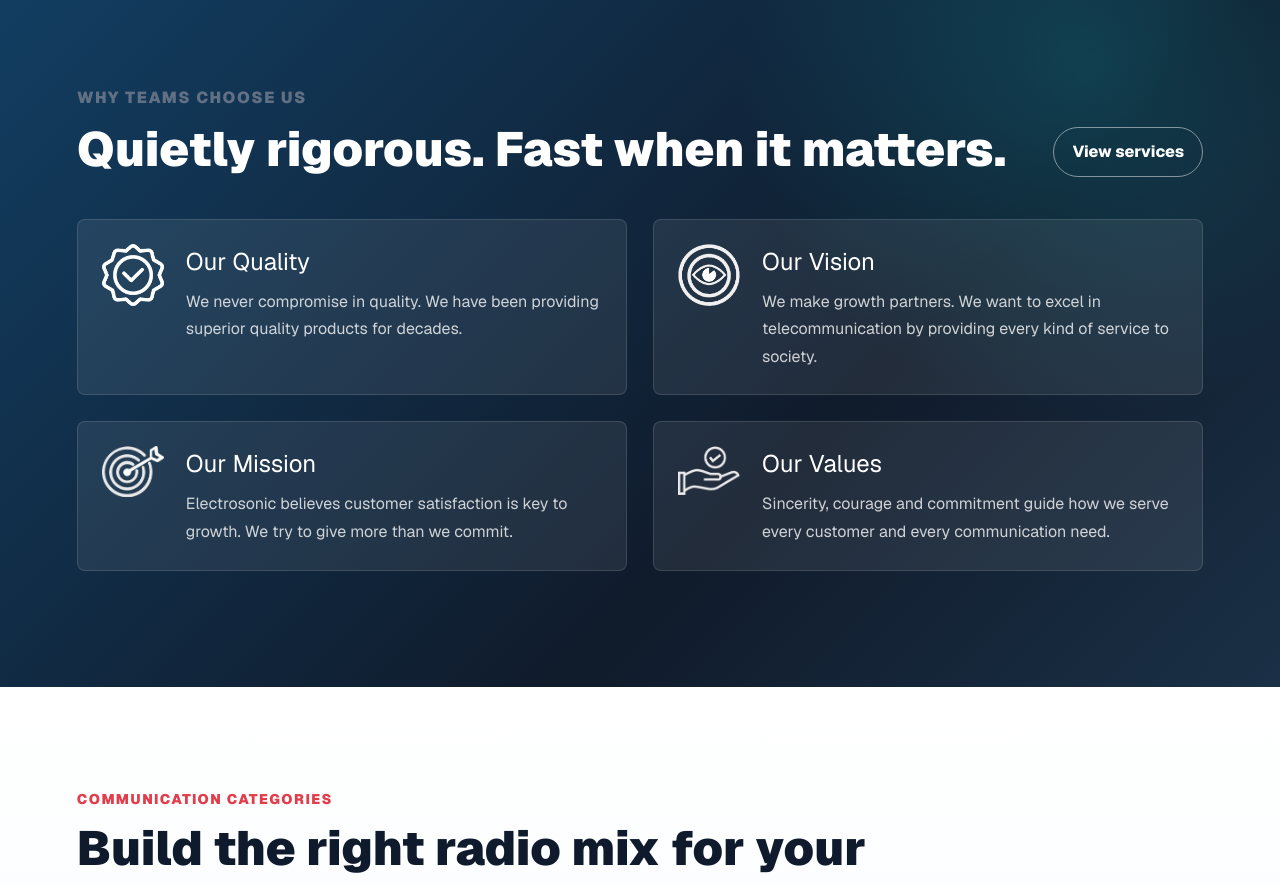
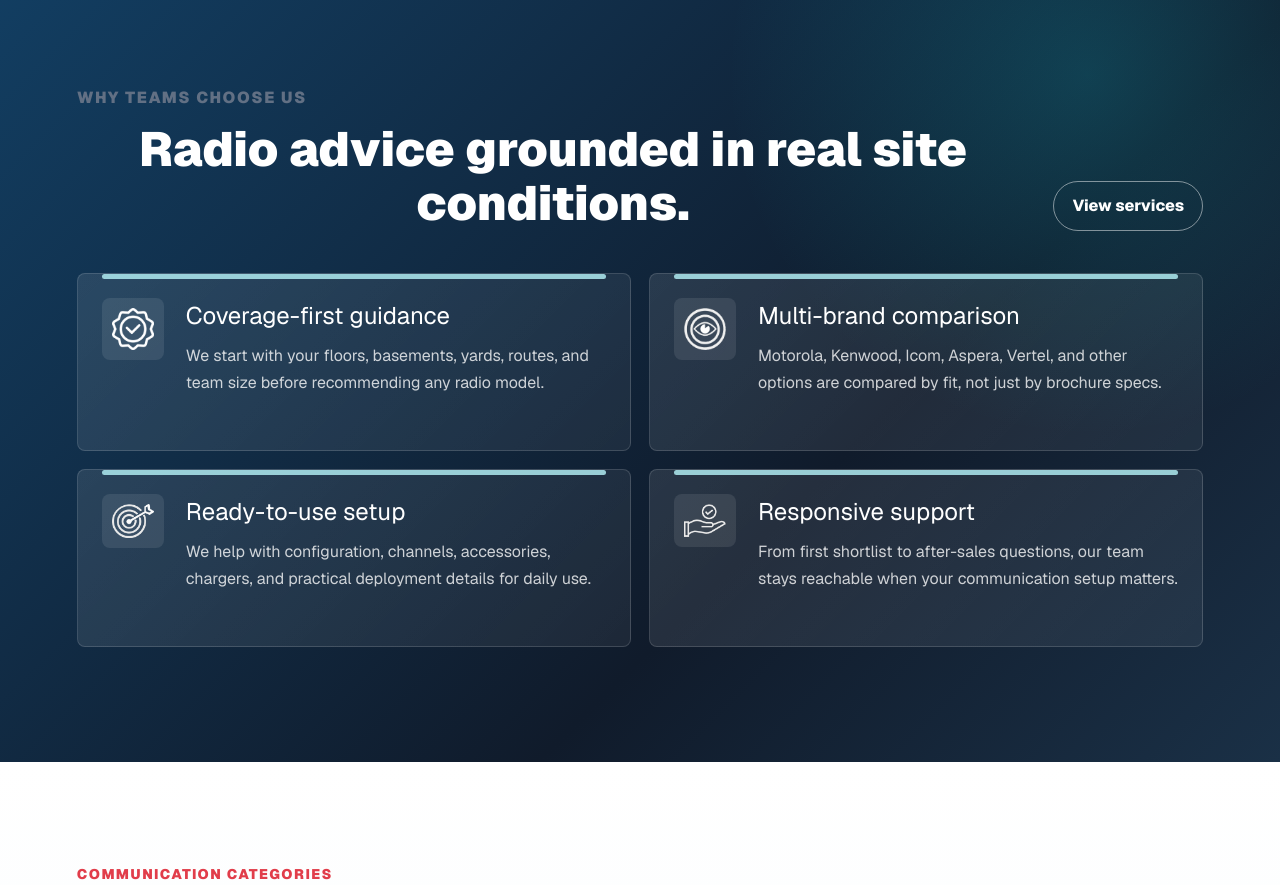
Before and after one commit to rajatprat/electrosonic, a Next.js app: page / in a window 1280 px wide. Shown: the part 1620-2505 px from the top of the page. Built offline with nearby package versions, Linux system fonts and the light colour scheme; no server answers.

Commit message:
Improve why teams choose us section

```diff
--- a/app/globals.css
+++ b/app/globals.css
@@ -361,20 +361,33 @@ footer button {
 
 .why-grid {
   display: grid;
-  gap: 26px;
+  gap: 18px;
   grid-template-columns: repeat(2, minmax(0, 1fr));
   margin-top: 42px;
 }
 
 .why-item {
   align-items: flex-start;
-  background: rgba(255, 255, 255, 0.08);
-  border: 1px solid rgba(255, 255, 255, 0.12);
+  background:
+    linear-gradient(135deg, rgba(255, 255, 255, 0.1), rgba(255, 255, 255, 0.055));
+  border: 1px solid rgba(255, 255, 255, 0.14);
   border-radius: 8px;
   display: flex;
   gap: 22px;
-  min-height: 150px;
+  min-height: 178px;
   padding: 24px;
+  position: relative;
+}
+
+.why-item::after {
+  background: rgba(174, 234, 240, 0.85);
+  border-radius: 999px;
+  content: "";
+  height: 5px;
+  left: 24px;
+  position: absolute;
+  right: 24px;
+  top: 0;
 }
 
 .why-item h3 {
@@ -385,6 +398,12 @@ footer button {
 
 .why-item p {
   color: rgba(255, 255, 255, 0.78);
+}
+
+.why-item img {
+  background: rgba(255, 255, 255, 0.09);
+  border-radius: 8px;
+  padding: 10px;
 }
 
 .center {
--- a/app/page.tsx
+++ b/app/page.tsx
@@ -87,7 +87,7 @@ export default async function Home() {
         <div className="section-heading-row">
           <div>
             <p className="eyebrow">Why teams choose us</p>
-            <h2>Quietly rigorous. Fast when it matters.</h2>
+            <h2>Radio advice grounded in real site conditions.</h2>
           </div>
           <a className="outline-button light-outline" href="/services/">View services</a>
         </div>
--- a/app/site-data.ts
+++ b/app/site-data.ts
@@ -8,10 +8,10 @@ export const products = [
 ];
 
 export const strengths = [
-  ["Our Quality", "We never compromise in quality. We have been providing superior quality products for decades.", "/images/why-choose-us/icon-quaity.png"],
-  ["Our Vision", "We make growth partners. We want to excel in telecommunication by providing every kind of service to society.", "/images/why-choose-us/icon-vision.png"],
-  ["Our Mission", "Electrosonic believes customer satisfaction is key to growth. We try to give more than we commit.", "/images/why-choose-us/icon-mission.png"],
-  ["Our Values", "Sincerity, courage and commitment guide how we serve every customer and every communication need.", "/images/why-choose-us/icon-values.png"],
+  ["Coverage-first guidance", "We start with your floors, basements, yards, routes, and team size before recommending any radio model.", "/images/why-choose-us/icon-quaity.png"],
+  ["Multi-brand comparison", "Motorola, Kenwood, Icom, Aspera, Vertel, and other options are compared by fit, not just by brochure specs.", "/images/why-choose-us/icon-vision.png"],
+  ["Ready-to-use setup", "We help with configuration, channels, accessories, chargers, and practical deployment details for daily use.", "/images/why-choose-us/icon-mission.png"],
+  ["Responsive support", "From first shortlist to after-sales questions, our team stays reachable when your communication setup matters.", "/images/why-choose-us/icon-values.png"],
 ];
 
 export const brands = ["motarola.jpg", "kenwood.png", "lenovo.png", "hollyland.png", "evox.png", "alinco.png", "icom.png", "aspera.png"];
```
